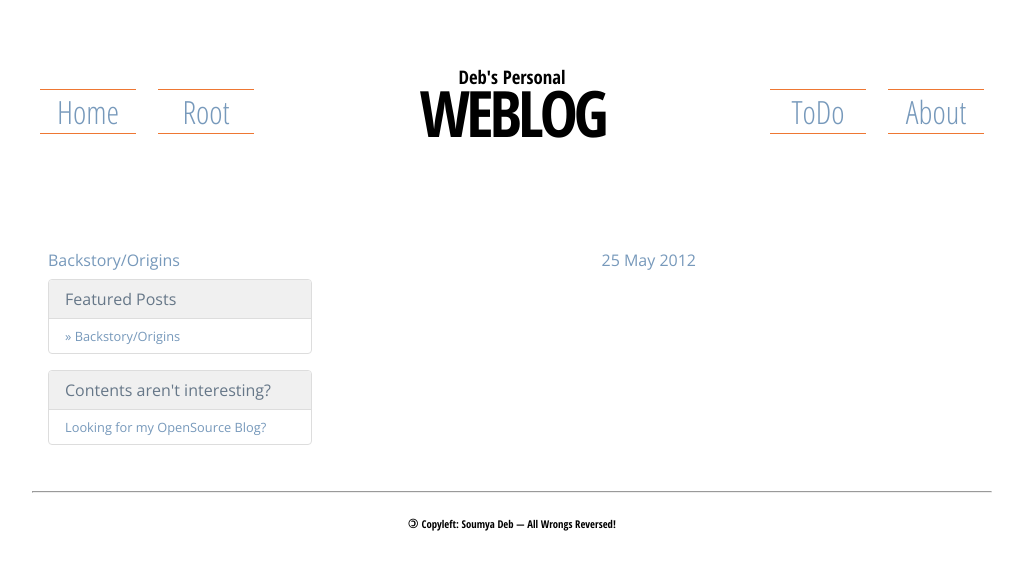
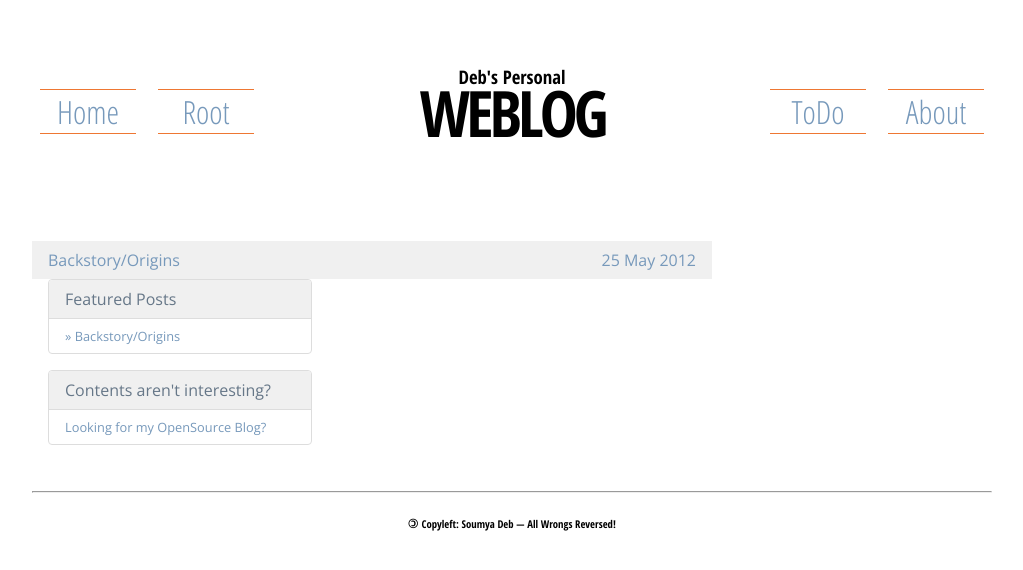
Before and after one commit to debloper/flog, a Jekyll site: the page built from index.html, in a window 1280 px wide. Shown: the top 570 px of the page, without its empty margins (128-1151 px from the left). Built offline with Jekyll 4.4.1, drawn with Linux system fonts in a browser that asks for light colours.

Commit message:
Page-style in the end to fix odd/even child calculation

```diff
--- a/index.html
+++ b/index.html
@@ -2,6 +2,14 @@
 layout: template
 title: "Welcome"
 ---
+	{% for post in site.posts %}
+			<a href="{{ post.url }}">
+				<time datetime="">
+					{{ post.date | date_to_string }}
+				</time>
+				<span>{{ post.title }}</span>
+			</a>
+	{% endfor %}
 	<style>
 	article a {
 		padding:	0.5rem 1rem;
@@ -17,11 +25,3 @@ title: "Welcome"
 		float:		right;
 	}
 	</style>
-	{% for post in site.posts %}
-			<a href="{{ post.url }}">
-				<time datetime="">
-					{{ post.date | date_to_string }}
-				</time>
-				<span>{{ post.title }}</span>
-			</a>
-	{% endfor %}
```
